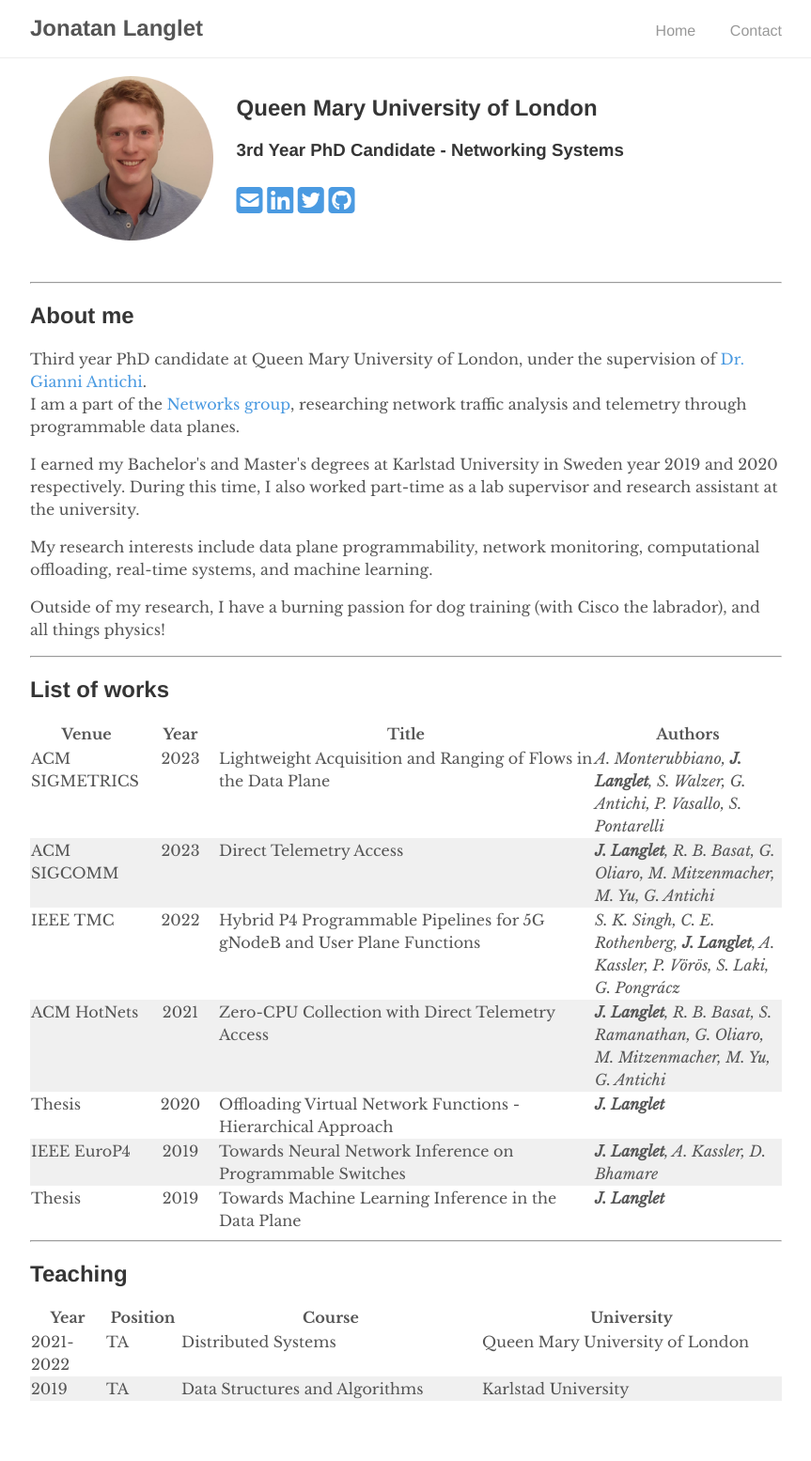
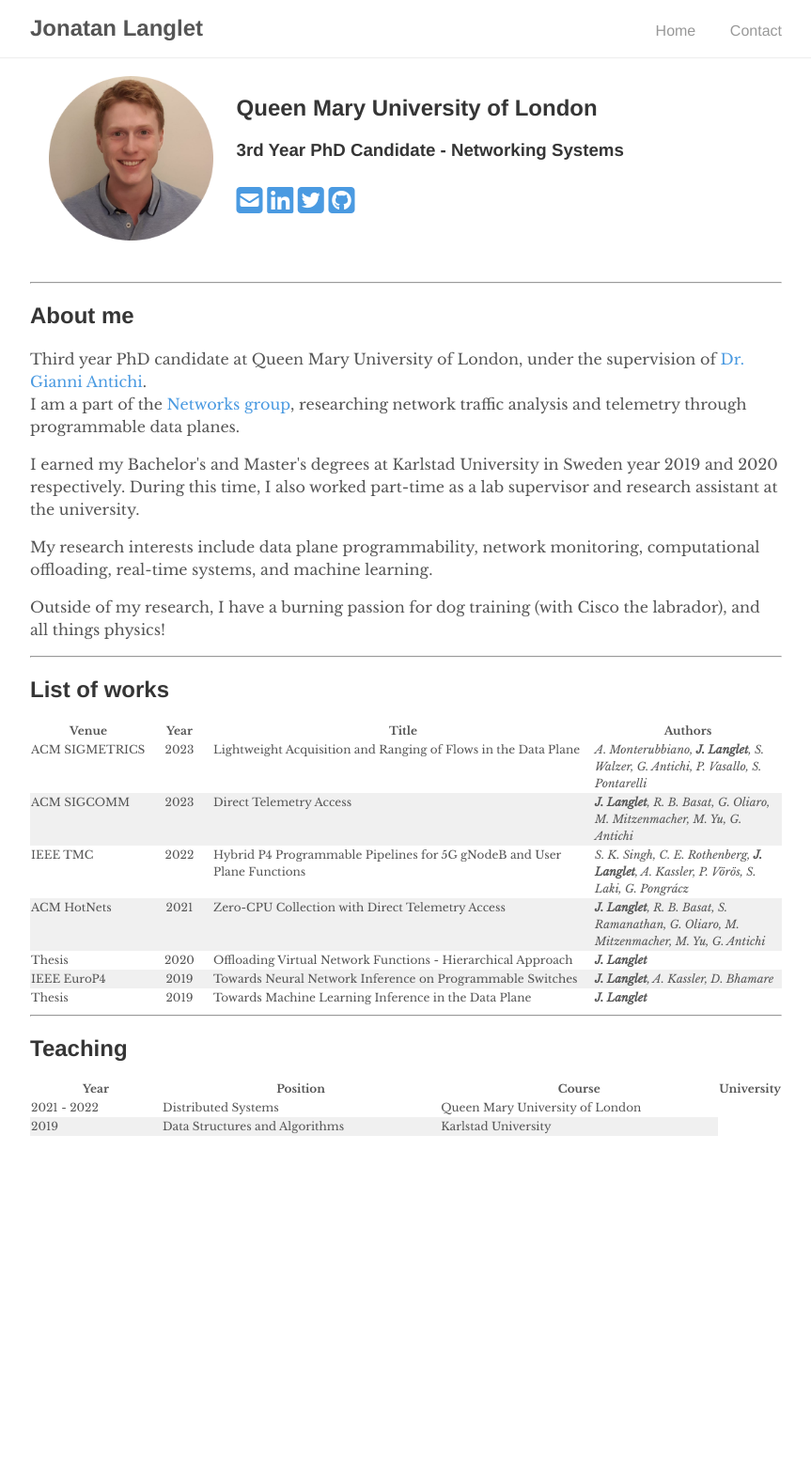
Before and after one commit to jonlanglet/jonlanglet.github.io, a Jekyll site: the page built from index.md, in a window 1280 px wide. Shown: the whole page at 94% size, without its empty margins (208-1071 px from the left). Built offline with Jekyll 4.4.1, drawn with Linux system fonts in a browser that asks for light colours; nearby versions of some CDN libraries; a style sheet for code colours, icons or effects is not loaded; after the commit the page ends 1273 px from its top, so only the background shows below that.

Commit message:
Update style

```diff
--- a/_data/teaching.yml
+++ b/_data/teaching.yml
@@ -2,7 +2,7 @@
   pos: 'TA'
   course: 'Distributed Systems'
   uni: 'Queen Mary University of London'
-  year: '2021-2022'
+  year: '2021 - 2022'
 
 2:
   pos: 'TA'
--- a/_includes/publications.html
+++ b/_includes/publications.html
@@ -4,9 +4,9 @@
 <div class="div_scrollable_table">
 	<table class="tab_scrollable">
 		<colgroup>
-			<col width="15%" style="min-width:100px;"/>
-			<col width="10%" style="min-width:70px;"/>
-			<col width="50%" style="min-width:300px;"/>
+			<col width="16%" style="min-width:100px;"/>
+			<col width="6%" style="min-width:70px;"/>
+			<col width="53%" style="min-width:300px;"/>
 			<col width="25%" style="min-width:200px;"/>
 		</colgroup>
 		<thead>
--- a/_includes/teaching.html
+++ b/_includes/teaching.html
@@ -4,8 +4,7 @@
 <div class="div_scrollable_table">
 	<table class="tab_scrollable">
 		<colgroup>
-			<col width="10%" style="min-width:60px;"/>
-			<col width="10%" style="min-width:60px;"/>
+			<col width="20%" style="min-width:60px;"/>
 			<col width="40%" style="min-width:200px;"/>
 			<col width="40%" style="min-width:200px;"/>
 		</colgroup>
@@ -23,7 +22,6 @@
 				{% if teaching[key].course %}
 					<tr>
 						<td markdown="span">{{ teaching[key].year }}</td>
-						<td markdown="span">{{ teaching[key].pos }}</td>
 						<td markdown="span">{{ teaching[key].course }}</td>
 						<td markdown="span">{{ teaching[key].uni }}</td>
 					</tr>
--- a/assets/main.scss
+++ b/assets/main.scss
@@ -45,6 +45,8 @@
 }
 .tab_scrollable {
 	border-spacing: 0px;
+	font-size: 12px;
+	width: 100%;
 }
 
 .tab_scrollable tr:nth-child(even){
```
